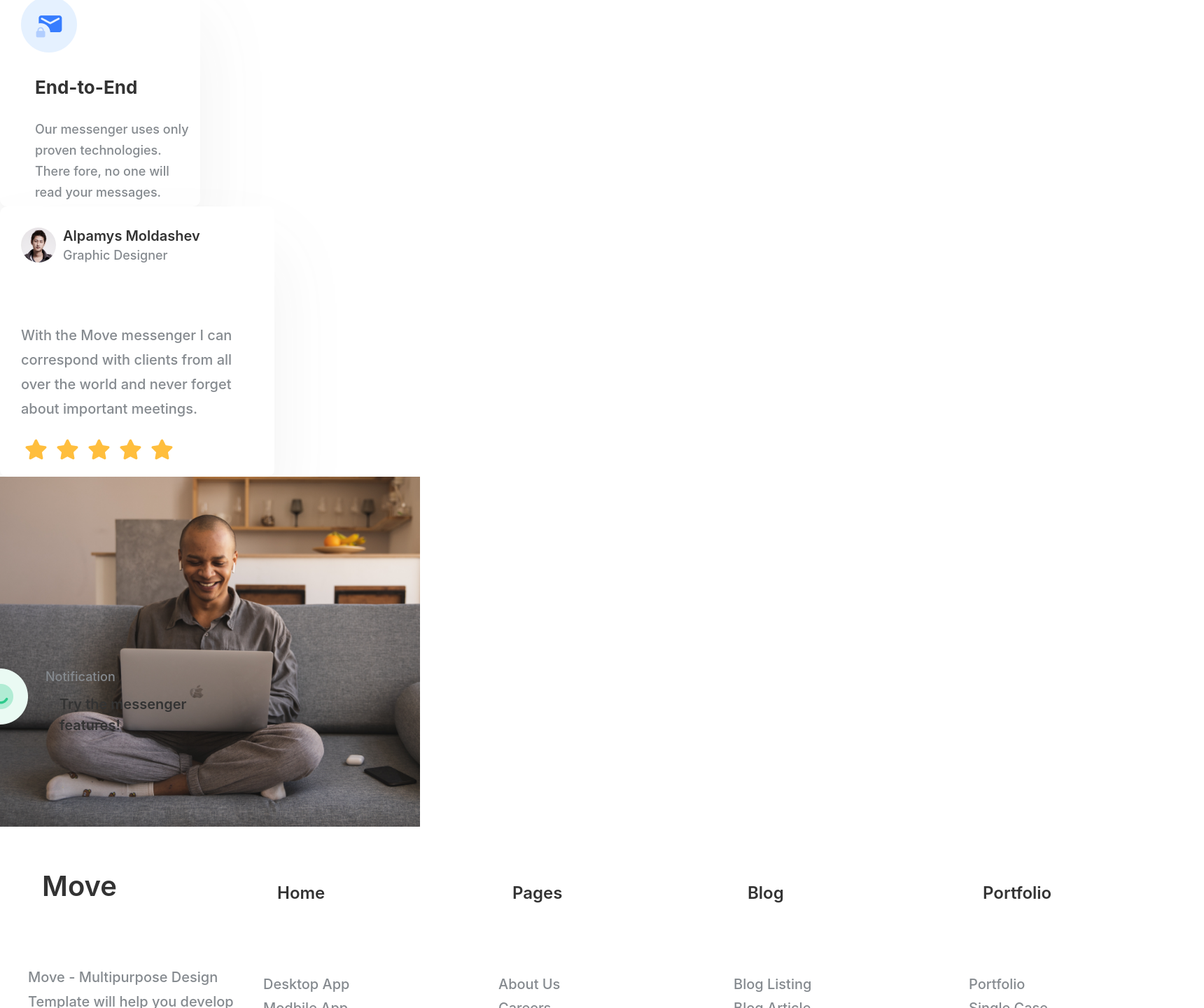
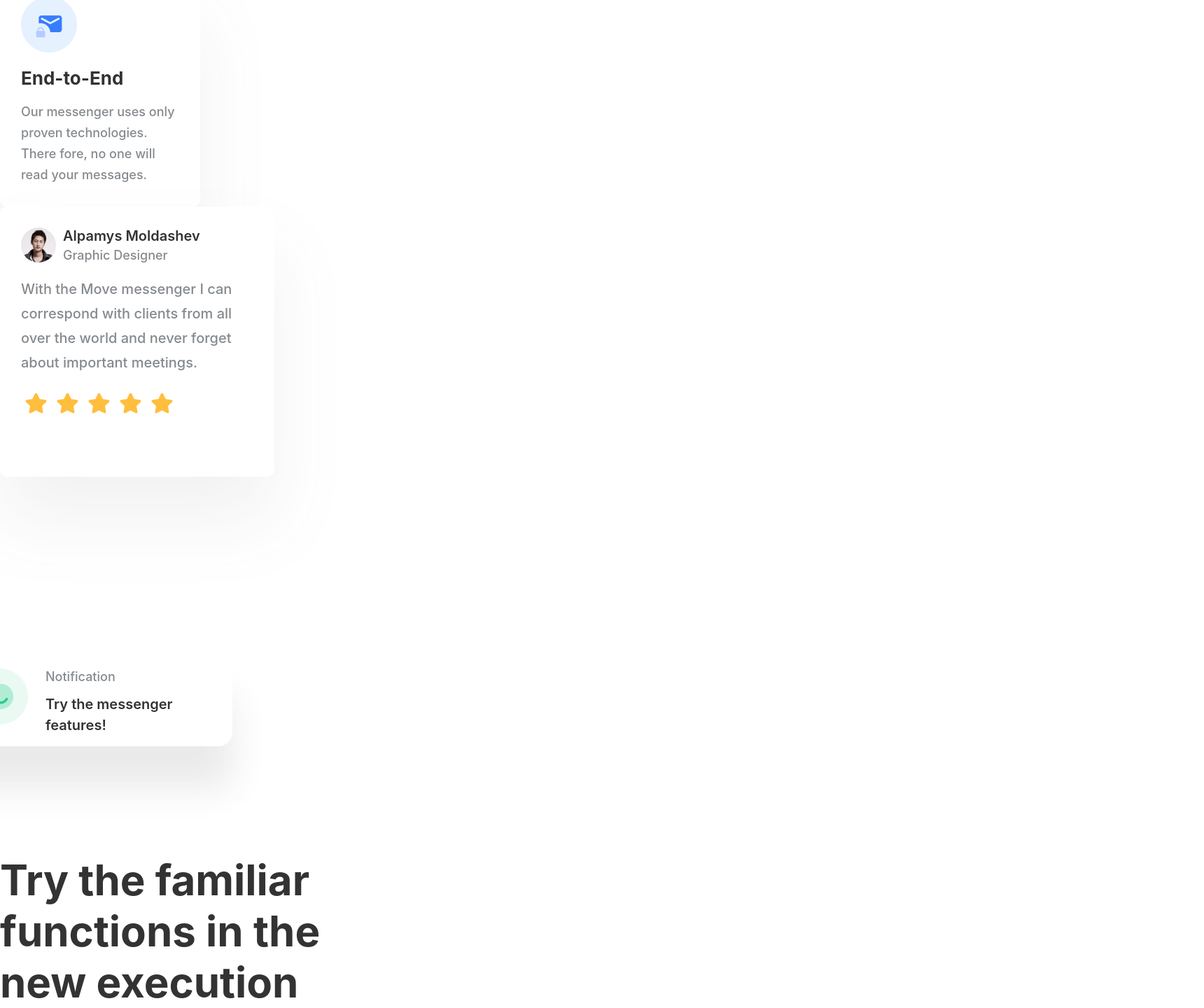
Before and after one commit to hin6150/FrontEnd-Study, a React (Create React App) app: page / in a window 1280 px wide. Shown: the part 209-1649 px from the top of the page at 70% size, 1720 px wide, since content can reach past the window. Built offline with nearby package versions, Linux system fonts and the light colour scheme.

Commit message:
Refactor - CSS 중복 이름 수정

```diff
--- a/src/mainPage/components/Content.js
+++ b/src/mainPage/components/Content.js
@@ -1,15 +1,15 @@
 import React from 'react';
 import './content.css';
 
-const content = () => {
+const Content = () => {
   return (
-    <div>
+    <div className="text-content">
       <h1>Try the familiar functions in the new execution</h1>
       <h2>
         The very functions that help you in everyday life are already built into our messenger and are not just built in
         but invented anew.
       </h2>
-      <button className="content-button">Get Started</button>;
+      <button className="content-button">Get Started</button>
     </div>
   );
 };
--- a/src/mainPage/components/SmallBox.js
+++ b/src/mainPage/components/SmallBox.js
@@ -11,13 +11,9 @@ const SmallBox = () => {
         </div>
         <div className="text">
           <span>Notification</span>
-          <h2>
-            Try the messenger <br />
-            features!
-          </h2>
+          <h2>Try the messenger features!</h2>
         </div>
       </div>
-      <img className="smallbox-image" alt="" src="img/Image-18.png" width="600px" height="500px" />
     </div>
   );
 };
--- a/src/mainPage/components/content.css
+++ b/src/mainPage/components/content.css
@@ -1,4 +1,4 @@
-h1{
+.text-content h1{
     display: flex;
     width: 489px;
     flex-direction: column;
@@ -10,7 +10,7 @@ h1{
     font-weight: 700;
     line-height: 73px;
 }
-h2{
+.text-content h2{
     display: flex;
     width: 440px;
     flex-direction: column;
--- a/src/mainPage/components/smallbox.css
+++ b/src/mainPage/components/smallbox.css
@@ -26,7 +26,6 @@
     color: #858A8F;
     font-family: Inter;
     font-size: 18px;
-    font-style: normal;
     font-weight: 500;
     line-height: 22px;
 }
@@ -34,7 +33,6 @@
     color: #333;
     font-family: Inter;
     font-size: 20px;
-    font-style: normal;
     font-weight: 600;
     line-height: 30px;
 }
@@ -42,10 +40,8 @@
     color: #333;
     font-family: Inter;
     font-size: 20px;
-    font-style: normal;
     font-weight: 600;
     line-height: 30px;
-    margin-right: 80px;
     margin-top:10px;
 }
 .smallbox-image {
--- a/src/mainPage/index.js
+++ b/src/mainPage/index.js
@@ -3,6 +3,7 @@ import Button from './components/Button';
 import LargeBox from './components/LargeBox';
 import RateBox from './components/RateBox';
 import SmallBox from './components/SmallBox';
+import Content from './components/Content';
 
 const index = () => {
   return (
@@ -12,6 +13,7 @@ const index = () => {
       <LargeBox></LargeBox>
       <RateBox></RateBox>
       <SmallBox></SmallBox>
+      <Content />
     </div>
   );
 };
--- a/src/studyCase/components/studycasebox.css
+++ b/src/studyCase/components/studycasebox.css
@@ -22,7 +22,7 @@
     margin-top: 15px;
     margin-bottom: 15px;
 }
-h1{
+.buttonbox h1{
     color: #333;
     font-family: Inter;
     font-size: 24px;
@@ -32,7 +32,7 @@ h1{
     margin-top: 15px;
     margin-bottom: 15px;
 }
-h2{
+.buttonbox h2{
     display: flex;
     width: 285px;
     height: 88px;
--- a/src/studyCase/components/studylinkbox.css
+++ b/src/studyCase/components/studylinkbox.css
@@ -23,7 +23,7 @@
     border-radius: 5px;
     border: none;
 }
-h1{
+.studylink-rectangle h1{
     margin-top: 30px;
     color: #333;
     font-family: Inter;
@@ -33,7 +33,7 @@ h1{
     line-height: 39px;
     margin-left: 20px;
 }
-h2{
+.studylink-rectangle h2{
     margin-top: 30px;
     display: flex;
     width: 316px;
```
